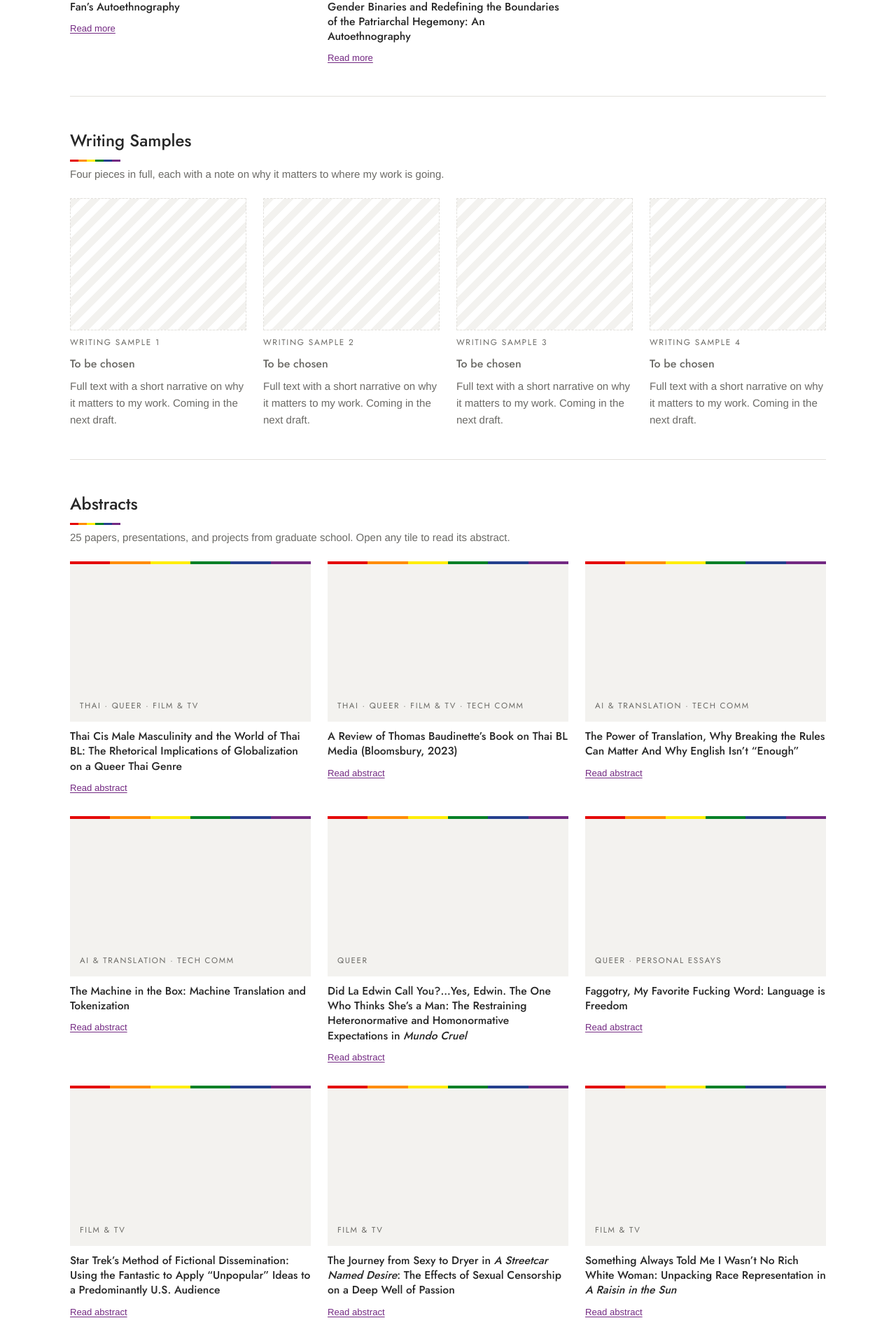
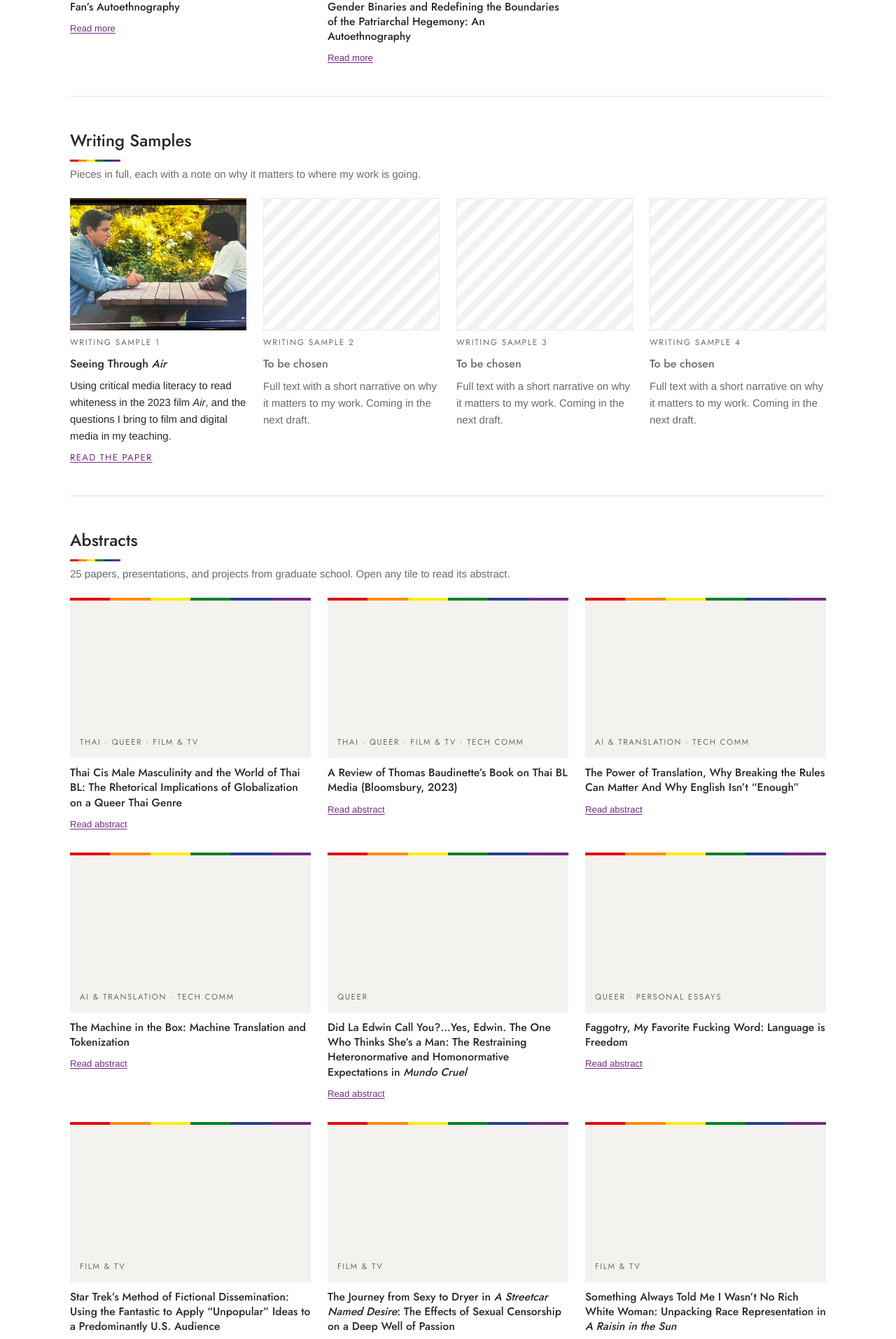
Before and after one commit to prof-richriddle/portfolio, a Jekyll site: the page built from portfolio.html, in a window 1280 px wide. Shown: the part 1599-3512 px from the top of the page at 70% size. Built offline with Jekyll 4.4.1, drawn with Linux system fonts in a browser that asks for light colours.

Commit message:
Draft: Air writing sample page and portfolio card (not live)
Co-Authored-By: Claude Opus 5.5 <noreply@anthropic.com>
Claude-Session: https://claude.ai/code/session_01LKxkcfdpkeKgywibvvsXFB

```diff
--- a/assets/css/style.css
+++ b/assets/css/style.css
@@ -88,7 +88,8 @@ section { padding-block: 44px; border-top: 1px solid var(--line); display: grid;
 .sample { display: grid; gap: 8px; align-content: start; min-width: 0; }
 .sample-img { display: block; width: 100%; max-width: 100%; aspect-ratio: 4 / 3; object-fit: cover; }
 .sample-band { aspect-ratio: 4 / 3; max-width: 100%; background: repeating-linear-gradient(135deg, var(--tile) 0 10px, var(--bg) 10px 20px); border: 1px dashed var(--line); }
-.sample h3 { font-size: 1rem; color: var(--muted); }
+.sample h3 { font-size: 1rem; }
+.sample-band + .kind + h3 { color: var(--muted); }
 
 .chips { display: flex; flex-wrap: wrap; gap: 8px; }
 .chip { font-size: .8rem; padding: 8px 11px; }
@@ -264,3 +265,22 @@ nav.top a[aria-current="page"] { color: var(--accent); }
 .gif img { display: block; width: 100%; height: auto; }
 .gif figcaption { font-family: var(--display); font-size: .78rem; letter-spacing: .14em; text-transform: uppercase; color: var(--muted); margin-top: 6px; }
 .dog-note { margin-top: 24px; max-width: none; }
+
+/* Writing sample pages */
+.paper { max-width: 44rem; display: grid; gap: 14px; padding-top: 36px; }
+.paper > .kind a { color: var(--accent); text-decoration: none; }
+.paper > .kind a:hover, .paper > .kind a:focus-visible { text-decoration: underline; }
+.paper h1 { font-size: clamp(1.4rem, 3.2vw, 2rem); line-height: 1.25; }
+.paper h2 { font-size: 1.3rem; margin-top: 18px; }
+.paper h3 { font-size: 1.08rem; margin-top: 8px; }
+.paper p { margin: 0; font-size: 1.02rem; }
+.paper img { display: block; width: 100%; height: auto; margin: 10px 0; border: 1px solid var(--line); }
+.why { position: relative; border: 1.5px solid var(--charcoal); border-radius: 12px; padding: 22px 20px 18px; display: grid; gap: 10px; margin: 8px 0 14px; overflow: hidden; }
+.why::before { content: ""; position: absolute; inset: 0 0 auto 0; height: 4px; background: var(--pride); }
+.why h2 { margin: 0; font-size: 1.1rem; }
+.note { font-size: .9rem !important; color: var(--muted); }
+.refs { display: grid; gap: 8px; }
+.refs p { font-size: .92rem; padding-left: 2em; text-indent: -2em; overflow-wrap: anywhere; }
+.sample a.read { font-family: var(--display); font-size: .82rem; letter-spacing: .1em; text-transform: uppercase; color: var(--accent); }
+.sample p.teaser { margin: 0; font-size: .93rem; }
+.sample h3 a { color: var(--fg); text-decoration: none; } .sample h3 a:hover, .sample h3 a:focus-visible { text-decoration: underline; }
--- a/portfolio.html
+++ b/portfolio.html
@@ -63,10 +63,18 @@ title: Portfolio
 <section id="samples" data-type="samples" aria-labelledby="samples-h">
   <div class="sec-head">
     <h2 id="samples-h">Writing Samples</h2>
-    <p>Four pieces in full, each with a note on why it matters to where my work is going.</p>
+    <p>Pieces in full, each with a note on why it matters to where my work is going.</p>
   </div>
   <div class="samples">
-    {% for i in (1..4) %}
+    <!-- Writing sample 1 -->
+    <div class="sample">
+      <a href="{{ '/sample-air.html' | relative_url }}" tabindex="-1" aria-hidden="true"><img class="sample-img" src="{{ '/assets/images/samples/air-4.jpg' | relative_url }}" alt="" loading="lazy"></a>
+      <p class="kind">Writing sample 1</p>
+      <h3><a href="{{ '/sample-air.html' | relative_url }}">Seeing Through <i>Air</i></a></h3>
+      <p class="teaser">Using critical media literacy to read whiteness in the 2023 film <i>Air</i>, and the questions I bring to film and digital media in my teaching.</p>
+      <a class="read" href="{{ '/sample-air.html' | relative_url }}" aria-label="Read the paper: Seeing Through Air">Read the paper</a>
+    </div>
+    {% for i in (2..4) %}
     <div class="sample">
       <div class="sample-band" aria-hidden="true"></div>
       <p class="kind">Writing sample {{ i }}</p>
```
Also changed, not shown: sample-air.html (added, +19 -0 lines), assets/images/samples/air-1.jpg (added), assets/images/samples/air-2.jpg (added), assets/images/samples/air-3.jpg (added), assets/images/samples/air-4.jpg (added), assets/images/samples/air-5.png (added), assets/images/samples/air-6.png (added).
